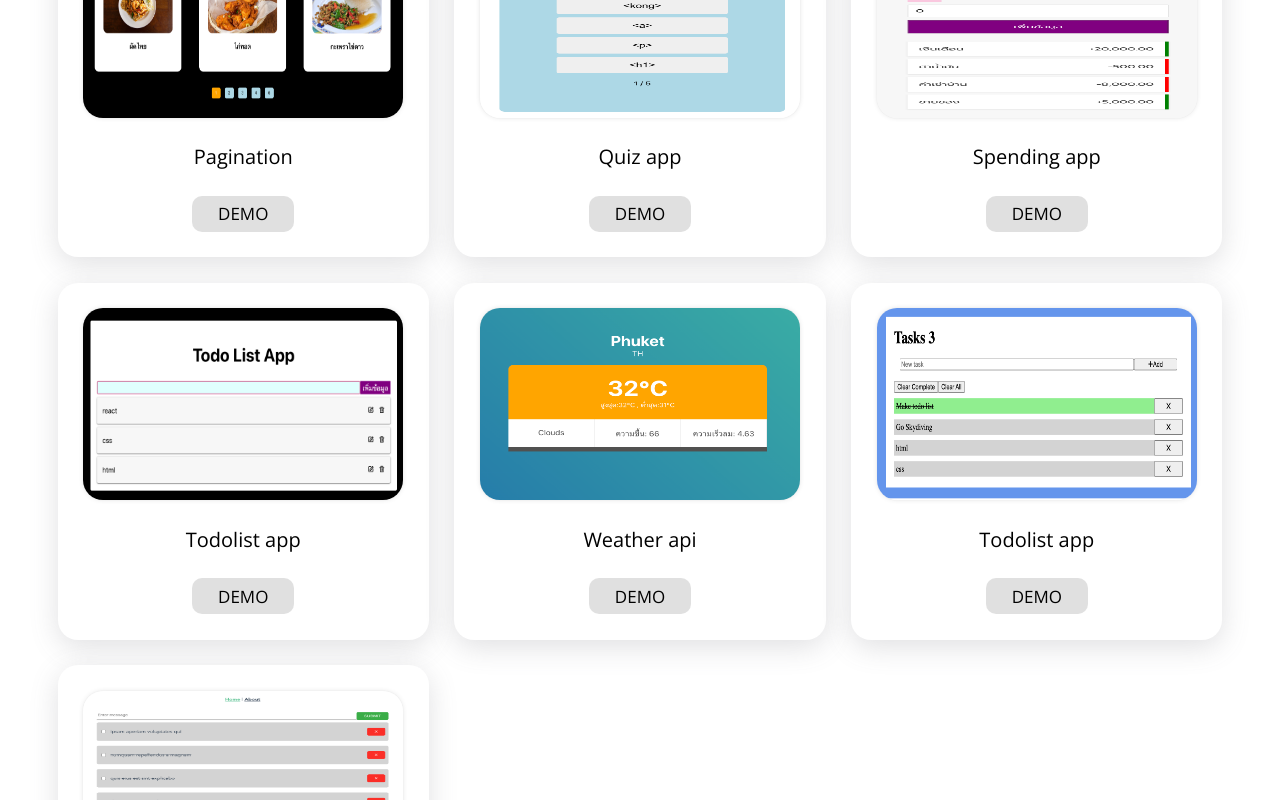
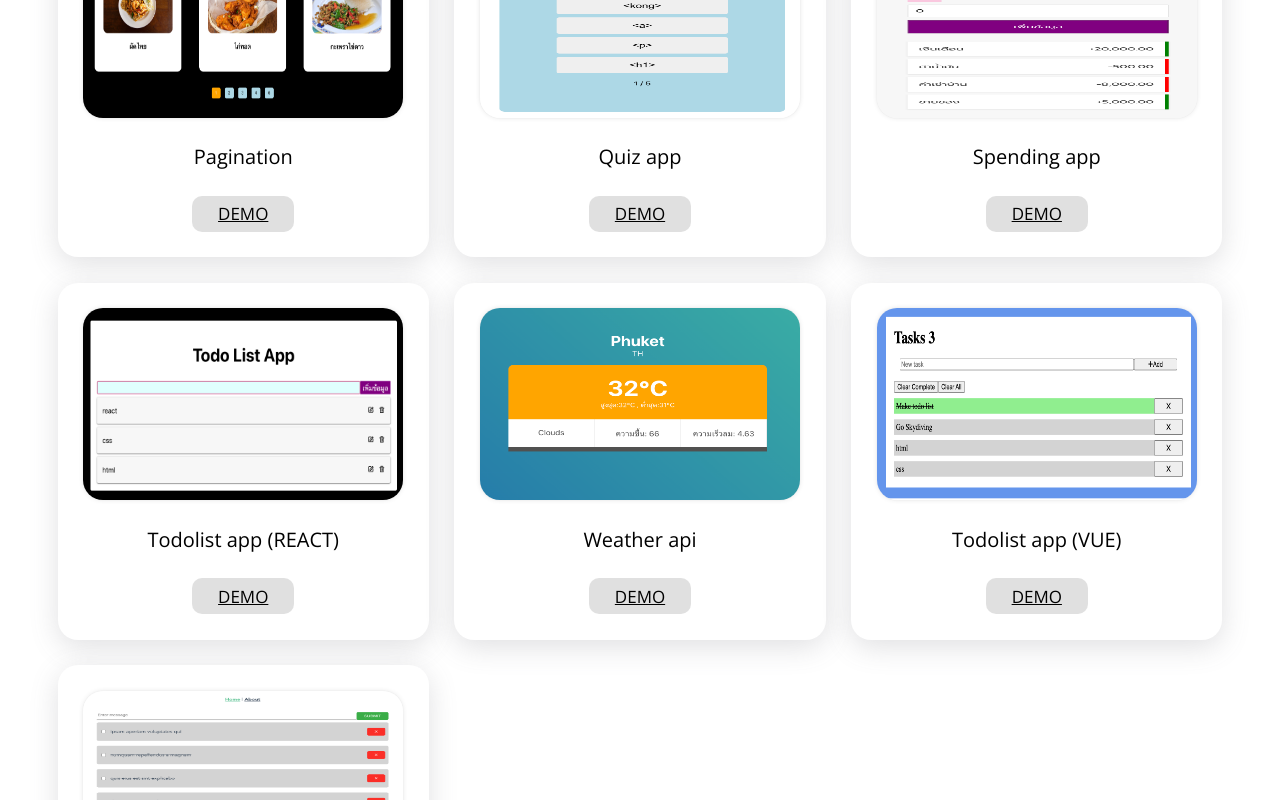
Before and after one commit to Jeeranunnat/portfolio-nat, a React (Create React App) app: page / in a window 1280 px wide. Shown: the part 4296-5096 px from the top of the page. Built offline with nearby package versions, Linux system fonts and the light colour scheme.

Commit message:
update href in cardsdata

```diff
--- a/src/components/CardComponents/CardWorkshop.js
+++ b/src/components/CardComponents/CardWorkshop.js
@@ -10,11 +10,13 @@ const Card = (item) => {
       className={theme === 'light' ? 'cardWorkshop-light' : 'cardWorkshop-dark'}
     >
       <div className="card-img">
-        <img src={item.imageUrl} alt={item.name}></img>
+        <img src={item.imagePath} alt={item.name}></img>
       </div>
       <div className="card-name">{item.name}</div>
       <div className="card-link link">
-        <button>Demo</button>
+        <button>
+          <a href={item.href}>Demo</a>
+        </button>
       </div>
     </div>
   );
--- a/src/data/CardsData.js
+++ b/src/data/CardsData.js
@@ -2,116 +2,116 @@ const Workshop = [
   {
     type: 'HTML-CSS-JS',
     name: 'Web basic',
-    detail: '',
-    imageUrl: '/cardImage/web-html-css-js.png',
+    imagePath: '/cardImage/web-html-css-js.png',
+    href: 'https://superlative-pony-6e3711.netlify.app/',
   },
   {
     type: 'React',
     name: 'Shopping Cart',
-    detail: '',
-    imageUrl: '/cardImage/shopping-cart.png',
+    imagePath: '/cardImage/shopping-cart.png',
+    href: 'https://silver-douhua-54158f.netlify.app/',
   },
   {
     type: 'React',
     name: 'Search Filter',
-    detail: '',
-    imageUrl: '/cardImage/search-filter.png',
+    imagePath: '/cardImage/search-filter.png',
+    href: 'https://ubiquitous-lebkuchen-9a5e55.netlify.app/',
   },
   {
     type: 'React',
     name: 'Accordion',
-    detail: '',
-    imageUrl: '/cardImage/accordion.png',
+    imagePath: '/cardImage/accordion.png',
+    href: 'https://voluble-druid-24bece.netlify.app/',
   },
   {
     type: 'React',
     name: 'Calculator',
-    detail: '',
-    imageUrl: '/cardImage/calculator.png',
+    imagePath: '/cardImage/calculator.png',
+    href: 'https://beamish-gecko-d514b8.netlify.app/',
   },
   {
     type: 'React',
     name: 'Convert currency',
-    detail: '',
-    imageUrl: '/cardImage/convert-currency.png',
+    imagePath: '/cardImage/convert-currency.png',
+    href: 'https://beamish-lily-088f77.netlify.app/',
   },
   {
     type: 'React',
     name: 'Dark mode',
-    detail: '',
-    imageUrl: '/cardImage/dark-mode.png',
+    imagePath: '/cardImage/dark-mode.png',
+    href: 'https://dancing-torrone-dcdefc.netlify.app/',
   },
   {
     type: 'React',
     name: 'Dynamic dropdown',
-    detail: '',
-    imageUrl: '/cardImage/dynamic-dropdown.png',
+    imagePath: '/cardImage/dynamic-dropdown.png',
+    href: 'https://jolly-concha-3245e6.netlify.app/',
   },
   {
     type: 'React',
     name: 'Form validation',
-    detail: '',
-    imageUrl: '/cardImage/form-validation.png',
+    imagePath: '/cardImage/form-validation.png',
+    href: 'https://glittery-kheer-9c3ff9.netlify.app/',
   },
   {
     type: 'React',
     name: 'Image carousel',
-    detail: '',
-    imageUrl: '/cardImage/image-carousel.png',
+    imagePath: '/cardImage/image-carousel.png',
+    href: 'https://hilarious-croissant-2a35b9.netlify.app/',
   },
   {
     type: 'React',
     name: 'Infinite scroll app',
-    detail: '',
-    imageUrl: '/cardImage/infinite-scroll-app.png',
+    imagePath: '/cardImage/infinite-scroll-app.png',
+    href: 'https://gorgeous-flan-6f46d6.netlify.app/',
   },
   {
     type: 'React',
     name: 'Navigation',
-    detail: '',
-    imageUrl: '/cardImage/navigation.png',
+    imagePath: '/cardImage/navigation.png',
+    href: 'https://effervescent-muffin-0fbdf7.netlify.app/',
   },
   {
     type: 'React',
     name: 'Pagination',
-    detail: '',
-    imageUrl: '/cardImage/pagination.png',
+    imagePath: '/cardImage/pagination.png',
+    href: 'https://sprightly-pudding-d08213.netlify.app/',
   },
   {
     type: 'React',
     name: 'Quiz app',
-    detail: '',
-    imageUrl: '/cardImage/quiz-app.png',
+    imagePath: '/cardImage/quiz-app.png',
+    href: 'https://lustrous-cactus-a1827e.netlify.app/',
   },
   {
     type: 'React',
     name: 'Spending app',
-    detail: '',
-    imageUrl: '/cardImage/spending-app.png',
+    imagePath: '/cardImage/spending-app.png',
+    href: 'https://capable-dieffenbachia-e2381e.netlify.app/',
   },
   {
     type: 'React',
-    name: 'Todolist app',
-    detail: '',
-    imageUrl: '/cardImage/todolist-app.png',
+    name: 'Todolist app (REACT)',
+    imagePath: '/cardImage/todolist-app.png',
+    href: 'https://fastidious-moxie-67f856.netlify.app/',
   },
   {
     type: 'React',
     name: 'Weather api',
-    detail: '',
-    imageUrl: '/cardImage/weather-api.png',
+    imagePath: '/cardImage/weather-api.png',
+    href: 'https://delicate-platypus-191f3b.netlify.app/',
   },
   {
     type: 'VUE',
-    name: 'Todolist app',
-    detail: '',
-    imageUrl: '/cardImage/todolist-vue.png',
+    name: 'Todolist app (VUE)',
+    imagePath: '/cardImage/todolist-vue.png',
+    href: 'https://symphonious-caramel-cb54fe.netlify.app/',
   },
   {
-    type: 'VUEX',
-    name: 'Todolist app',
-    detail: '',
-    imageUrl: '/cardImage/vuex.png',
+    type: 'VUE(AXIOS)',
+    name: 'Todolist app (VUE AXIOS)',
+    imagePath: '/cardImage/vuex.png',
+    href: 'https://magical-bublanina-e89b32.netlify.app/#/',
   },
 ];
 export default Workshop;
```
